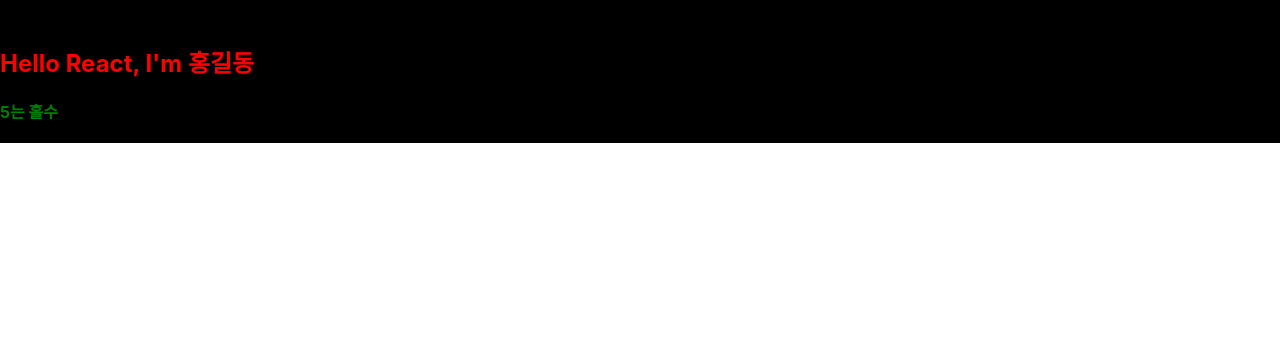
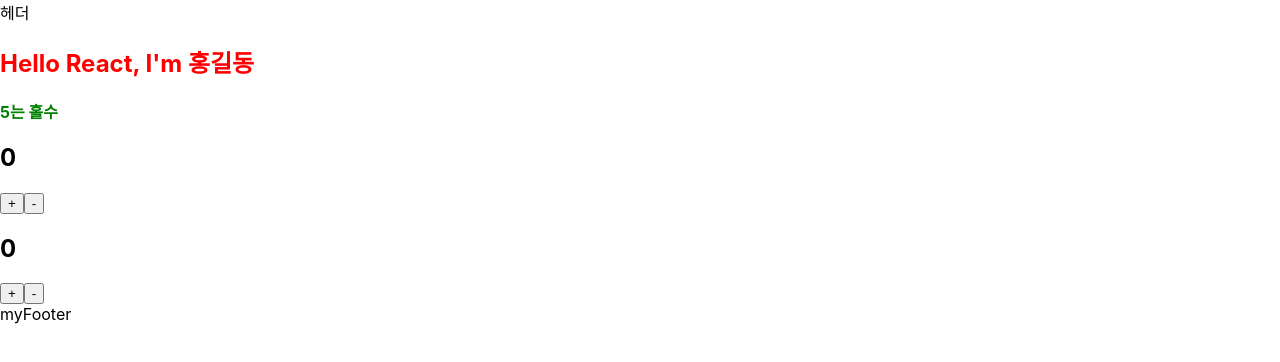
Before and after one commit to slackjawed12/react-rudiment, a React (Create React App) app in the folder reactexample1/: page / in a window 1280 px wide. Shown: the top 362 px of the page. Built offline with nearby package versions, Linux system fonts and the light colour scheme.

Commit message:
feature(reactexample1): useState, counter 실습

```diff
--- a/reactexample1/src/App.js
+++ b/reactexample1/src/App.js
@@ -3,13 +3,14 @@ import logo from "./logo.svg";
 import MyHeader from "./MyHeader";
 import MyFooter from "./MyFooter";
 import React from "react";
+import Counter from "./Counter";
 
 function App() {
   let name = "홍길동";
   const number = 5;
   const style = {
     App: {
-      backgroundColor: "black",
+      backgroundColor: "white",
     },
     h2: {
       color: "red",
@@ -25,6 +26,7 @@ function App() {
       <b style={style.bold_text} id="bold_text">
         {number}는 {number % 2 ? "홀수" : "짝수"}
       </b>
+      <Counter />
       <MyFooter />
     </div>
   );
--- /dev/null
+++ b/reactexample1/src/Counter.js
@@ -0,0 +1,32 @@
+import { useState } from "react";
+const Counter = () => {
+  const [count, setCount] = useState(0);
+  const onIncrease = () => {
+    setCount(count + 1);
+  };
+  const onDecrease = () => {
+    setCount(count - 1);
+  };
+
+  const [count2, setCount2] = useState(0);
+  const onIncrease2 = () => {
+    setCount2(count2 + 1);
+  };
+  const onDecrease2 = () => {
+    setCount2(count2 - 1);
+  };
+
+  return (
+    <div>
+      <h2>{count}</h2>
+      <button onClick={onIncrease}>+</button>
+      <button onClick={onDecrease}>-</button>
+
+      <h2>{count2}</h2>
+      <button onClick={onIncrease2}>+</button>
+      <button onClick={onDecrease2}>-</button>
+    </div>
+  );
+};
+
+export default Counter;
```
